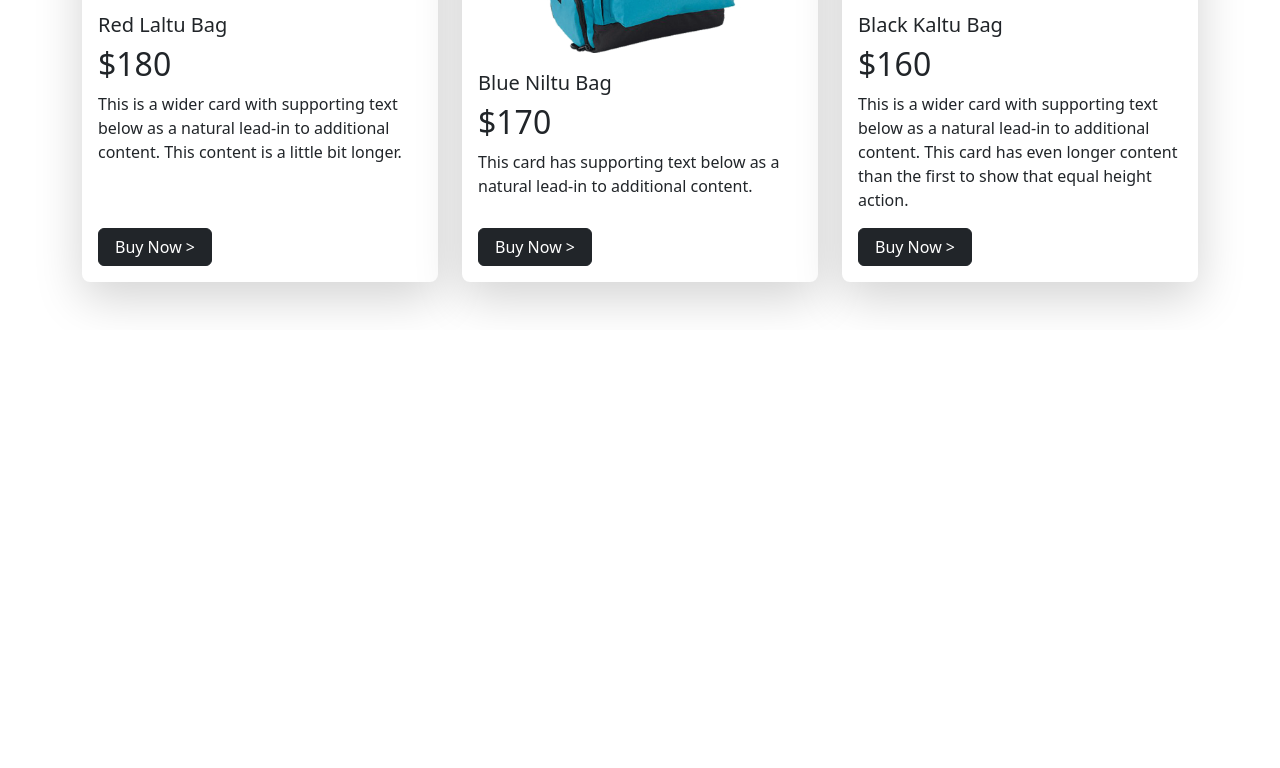
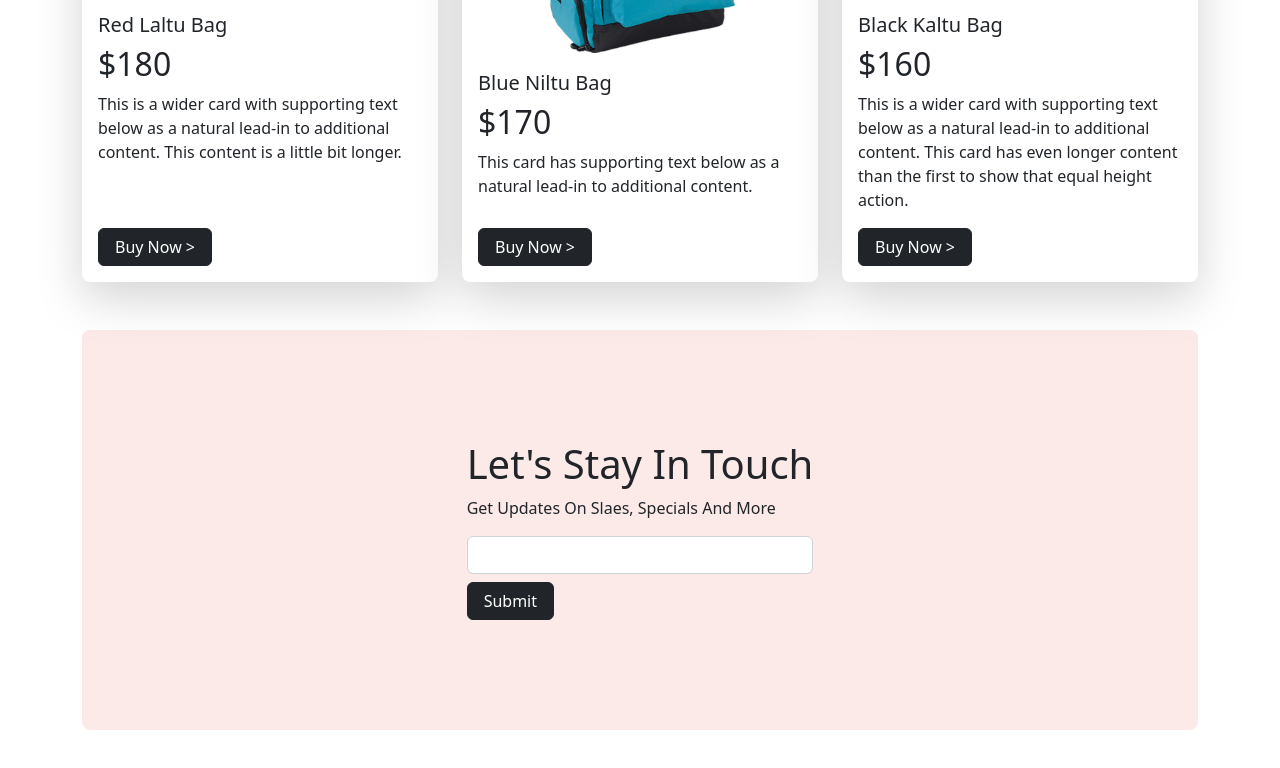
Before and after one commit to Razib2019/panda-commerce, a plain HTML site: page index.html in a window 1280 px wide. Shown: the part 1722-2490 px from the top of the page. Before the commit the page ends 2052 px from the top, so only its background shows below. Drawn offline with nearby package versions, Linux system fonts and the light colour scheme.

Commit message:
subscription section added

```diff
--- a/index.html
+++ b/index.html
@@ -255,6 +255,21 @@
             </div>
         </section>
         <!-- Backpack Section End Here  -->
+        <!-- Subscription Section Start From Here  -->
+        <section style="height: 400px;"
+            class="panda-bg-color rounded-3 mb-5 d-flex justify-content-center align-items-center" id="subscribe">
+            <div>
+                <h1>Let's Stay In Touch</h1>
+                <p>Get Updates On Slaes, Specials And More</p>
+                <form>
+                    <div class="mb-2">
+                        <input type="email" class="form-control" id="exampleInputEmail1" aria-describedby="emailHelp">
+                    </div>
+                    <button type="submit" class="btn btn-dark px-3">Submit</button>
+                </form>
+            </div>
+        </section>
+        <!-- Subscription Section End Here  -->
     </main>
     <!-- Main Section End Here  -->
 
```
